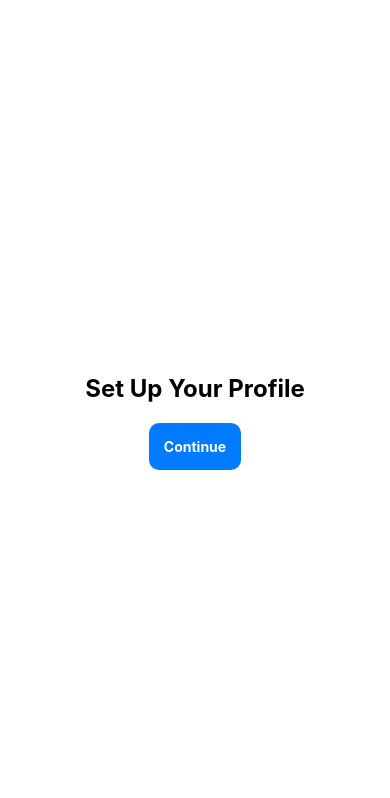
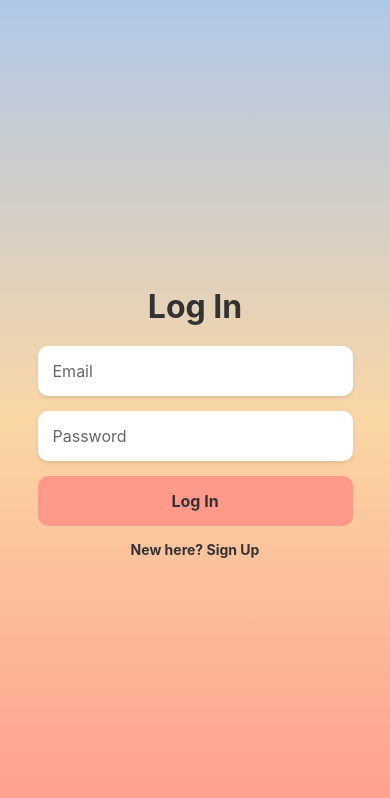
Before and after one commit to yanajakhwal/scholar-flip, a React Native app in the folder app/: screen /ProfileSetup in a window 390 px wide. Shown: the top 798 px of the page. Built offline with nearby package versions, Linux system fonts and the light colour scheme.

Commit message:
login page

```diff
--- a/app/screens/ProfileSetup.tsx
+++ b/app/screens/ProfileSetup.tsx
@@ -1,26 +1,88 @@
-import React from 'react';
-import { View, Text, TouchableOpacity, StyleSheet } from 'react-native';
+import React, { useState } from 'react';
+import { View, Text, TextInput, TouchableOpacity, StyleSheet, Keyboard, TouchableWithoutFeedback } from 'react-native';
 import { useNavigation } from '@react-navigation/native';
+import { LinearGradient } from 'expo-linear-gradient';
 
-const ProfileSetup = () => {
+const LoginSignupScreen = () => {
   const navigation = useNavigation();
+  const [isSignUp, setIsSignUp] = useState(false); // Toggle between login & sign-up
+  const [email, setEmail] = useState('');
+  const [password, setPassword] = useState('');
 
   return (
+    <TouchableWithoutFeedback onPress={Keyboard.dismiss} accessible={false}>
+      <LinearGradient colors={['#AFC8E8', '#FAD6A5', '#FF9A8B']} style={styles.background}>
+        <View style={styles.container}>
+          <Text style={styles.title}>{isSignUp ? 'Sign Up' : 'Log In'}</Text>
 
-    <View style={styles.container}>
-      <Text style={styles.title}>Set Up Your Profile</Text>
-      <TouchableOpacity style={styles.button} onPress={() => console.log('Proceeding to setup')}>
-        <Text style={styles.buttonText}>Continue</Text>
-      </TouchableOpacity>
-    </View>
+          {/* Email Input */}
+          <TextInput
+            style={styles.input}
+            placeholder="Email"
+            placeholderTextColor="#666"
+            value={email}
+            onChangeText={setEmail}
+            keyboardType="email-address"
+            autoCapitalize="none"
+          />
+
+          {/* Password Input */}
+          <TextInput
+            style={styles.input}
+            placeholder="Password"
+            placeholderTextColor="#666"
+            value={password}
+            onChangeText={setPassword}
+            secureTextEntry
+          />
+
+          {/* Submit Button */}
+          <TouchableOpacity
+            style={styles.button}
+            onPress={() => console.log(isSignUp ? 'Sign Up Pressed' : 'Login Pressed')}
+          >
+            <Text style={styles.buttonText}>{isSignUp ? 'Sign Up' : 'Log In'}</Text>
+          </TouchableOpacity>
+
+          {/* Toggle Between Login & Sign Up */}
+          <TouchableOpacity onPress={() => setIsSignUp(!isSignUp)}>
+            <Text style={styles.switchText}>
+              {isSignUp ? 'Already have an account? Log In' : 'New here? Sign Up'}
+            </Text>
+          </TouchableOpacity>
+        </View>
+      </LinearGradient>
+    </TouchableWithoutFeedback>
   );
 };
 
 const styles = StyleSheet.create({
-  container: { flex: 1, justifyContent: 'center', alignItems: 'center', backgroundColor: '#fff' },
-  title: { fontSize: 24, fontWeight: 'bold', marginBottom: 20 },
-  button: { backgroundColor: '#007AFF', padding: 15, borderRadius: 10 },
-  buttonText: { color: '#fff', fontWeight: 'bold' },
+  background: { flex: 1, width: '100%', height: '100%' },
+  container: { flex: 1, justifyContent: 'center', alignItems: 'center', paddingHorizontal: 20 },
+  title: { fontSize: 32, fontWeight: 'bold', color: '#333', marginBottom: 20 },
+  input: {
+    width: '90%',
+    padding: 15,
+    backgroundColor: '#fff',
+    borderRadius: 10,
+    marginBottom: 15,
+    fontSize: 16,
+    color: '#333',
+    shadowColor: '#000',
+    shadowOffset: { width: 0, height: 2 },
+    shadowOpacity: 0.1,
+    shadowRadius: 3.5,
+    elevation: 3
+  },
+  button: {
+    backgroundColor: '#FF9A8B',
+    padding: 15,
+    borderRadius: 10,
+    width: '90%',
+    alignItems: 'center'
+  },
+  buttonText: { color: '#333', fontWeight: 'bold', fontSize: 16 },
+  switchText: { color: '#333', marginTop: 15, fontSize: 14, fontWeight: 'bold' },
 });
 
-export default ProfileSetup;
+export default LoginSignupScreen;
```
Also changed, not shown: app/screens/WelcomeScreen.tsx (+2 -5 lines), 2 other files (tests, documents, lock files or other folders).
